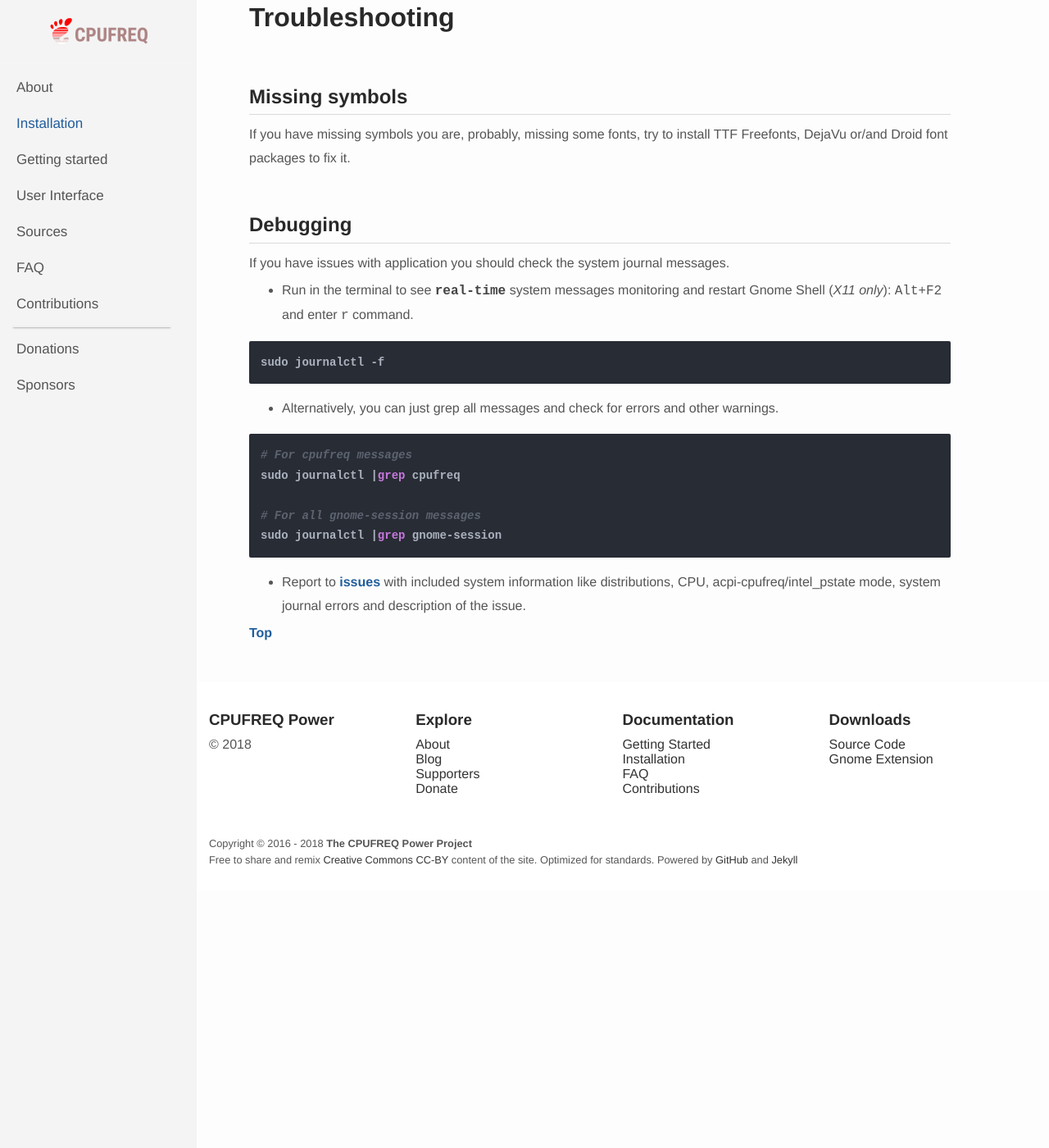
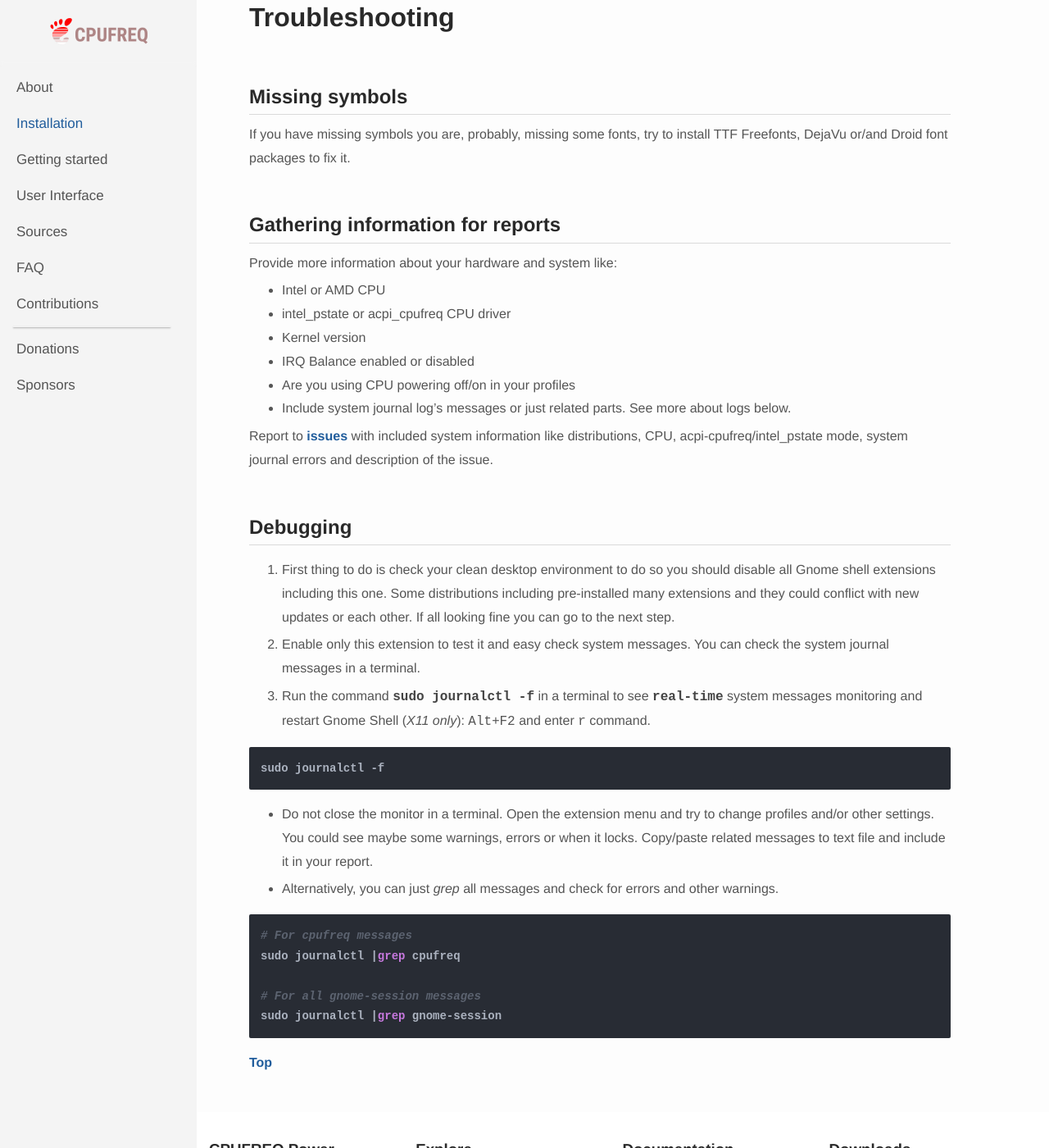
Before and after one commit to konkor/cpufreq, a Jekyll site: the page built from docs/install.md, in a window 1280 px wide and 1400 px high, scrolled down 5373 px. Shown: the whole window at 82% size. Built offline with Jekyll 4.4.1, drawn with Linux system fonts in a browser that asks for light colours; before the commit the page ends 6459 px from its top, so only the background shows below that.

Commit message:
Add post about a bug reporting and update troubleshooting section

````diff
--- a/docs/install.md
+++ b/docs/install.md
@@ -167,15 +167,36 @@ dconf reset -f "/org/gnome/shell/extensions/cpufreq/"
 ## Missing symbols
 If you have missing symbols you are, probably, missing some fonts, try to install TTF Freefonts, DejaVu or/and Droid font packages to fix it.
 
+## Gathering information for reports
+
+Provide more information about your hardware and system like:
+
+ * Intel or AMD CPU
+ * intel_pstate or acpi_cpufreq CPU driver
+ * Kernel version
+ * IRQ Balance enabled or disabled
+ * Are you using CPU powering off/on in your profiles
+ * Include system journal log's messages or just related parts. See more about logs below.
+
+Report to [issues](https://github.com/konkor/cpufreq/issues) with included system information like distributions, CPU, acpi-cpufreq/intel_pstate mode, system journal errors and description of the issue.
+
 ## Debugging
-If you have issues with application you should check the system journal messages.
-* Run in the terminal to see `real-time` system messages monitoring and restart Gnome Shell (_X11 only_): <kbd>Alt</kbd>+<kbd>F2</kbd> and enter <kbd>r</kbd> command.
+
+1. First thing to do is check your clean desktop environment to do so you should disable all Gnome shell extensions including this one. Some distributions including pre-installed many extensions and they could conflict with new updates or each other. If all looking fine you can go to the next step.
+
+2. Enable only this extension to test it and easy check system messages.
+You can check the system journal messages in a terminal.
+
+3. Run the command `sudo journalctl -f` in a terminal to see `real-time` system messages monitoring and restart Gnome Shell (_X11 only_): <kbd>Alt</kbd>+<kbd>F2</kbd> and enter <kbd>r</kbd> command.
 
 ```sh
 sudo journalctl -f
 ```
+ * Do not close the monitor in a terminal. Open the extension menu and try to change
+ profiles and/or other settings. You could see maybe some warnings, errors or
+ when it locks. Copy/paste related messages to text file and include it in your report.
 
-* Alternatively, you can just grep all messages and check for errors and other warnings.
+ * Alternatively, you can just _grep_ all messages and check for errors and other warnings.
 
 ```sh
 # For cpufreq messages
@@ -185,6 +206,5 @@ sudo journalctl |grep cpufreq
 sudo journalctl |grep gnome-session
 ```
 
-* Report to [issues](https://github.com/konkor/cpufreq/issues) with included system information like distributions, CPU, acpi-cpufreq/intel_pstate mode, system journal errors and description of the issue.
 
 [Top](#)
````
Also changed, not shown: docs/_posts/2018-11-25-debugging.md (added, +107 -0 lines), docs/assets/images/posts/bugs.png (added), 1 other file.
